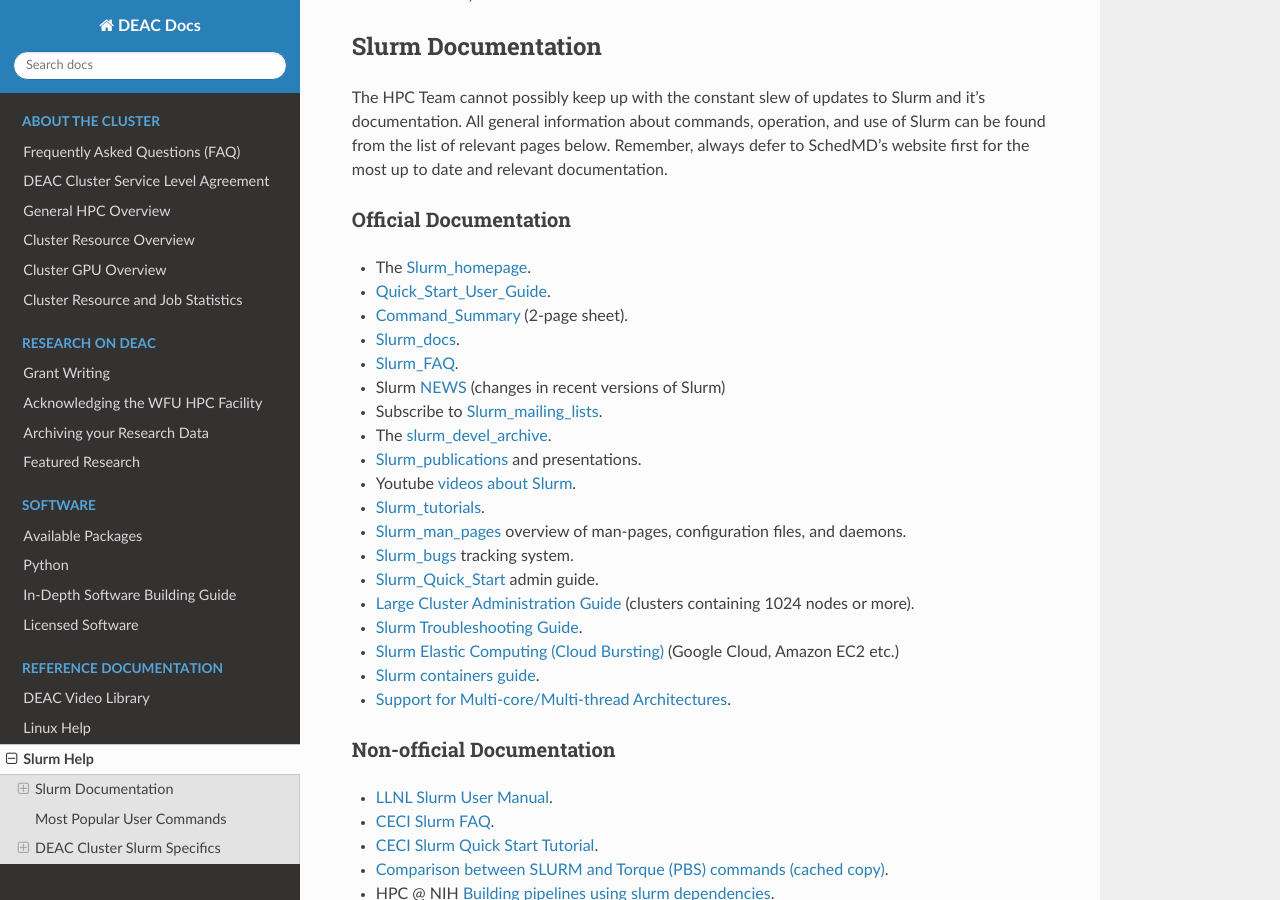
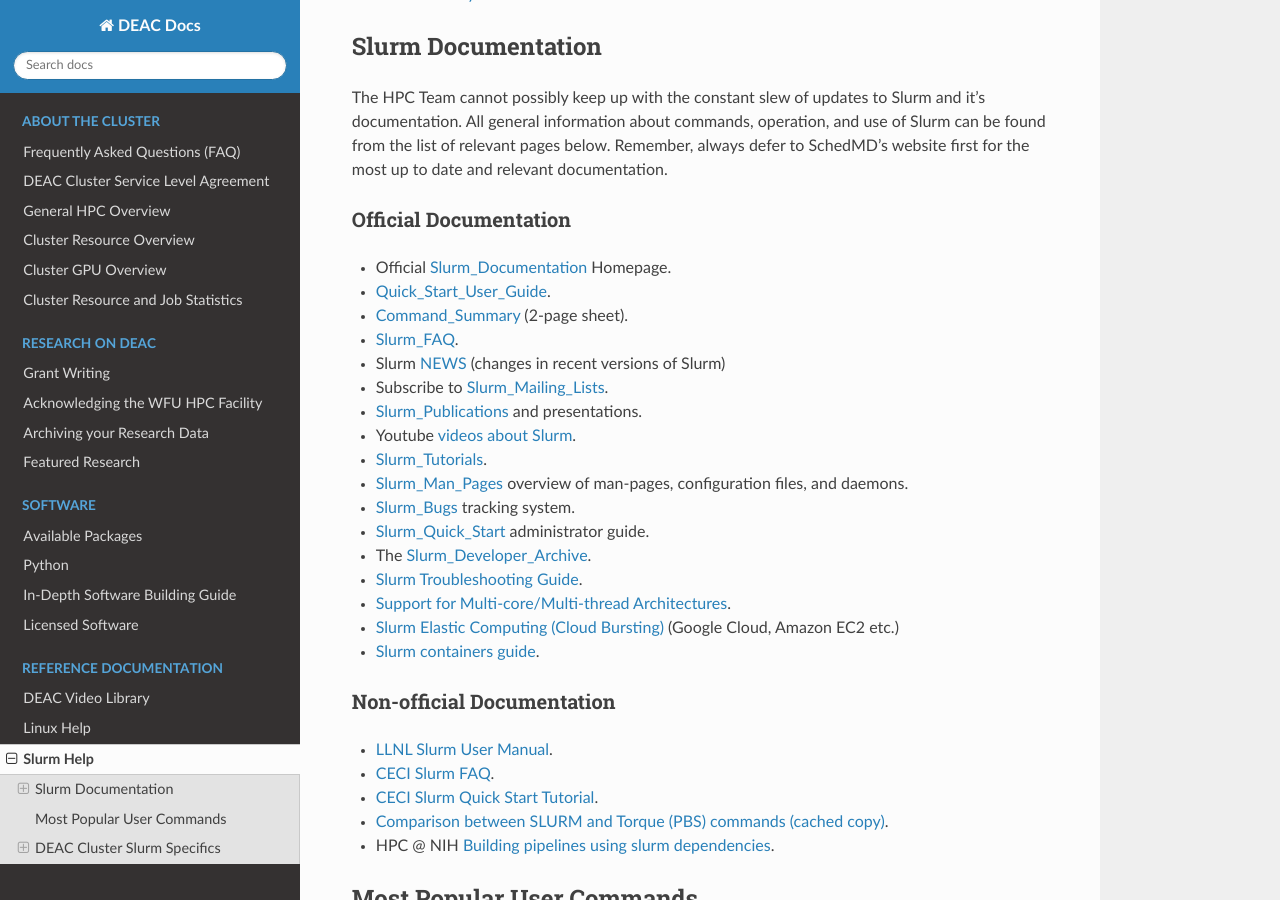
Before and after one commit to WFU-HPC/deac-docs, a Sphinx documentation site: the page built from source/reference-slurm.rst, in a window 1280 px wide and 900 px high, scrolled down 454 px. Built offline with Sphinx 7.4.7 and the Read the Docs theme 3.1.0, drawn with Linux system fonts in a browser that asks for light colours.

Commit message:
Updating wiki

```diff
--- a/source/reference-slurm.rst
+++ b/source/reference-slurm.rst
@@ -17,25 +17,23 @@ The HPC Team cannot possibly keep up with the constant slew of updates to Slurm
 
 Official Documentation
 ----------------------
-* The Slurm_homepage_.
+* Official Slurm_Documentation_ Homepage.
 * Quick_Start_User_Guide_.
 * Command_Summary_ (2-page sheet).
-* Slurm_docs_.
 * Slurm_FAQ_.
 * Slurm NEWS_ (changes in recent versions of Slurm)
-* Subscribe to Slurm_mailing_lists_.
-* The slurm_devel_archive_.
-* Slurm_publications_ and presentations.
+* Subscribe to Slurm_Mailing_Lists_.
+* Slurm_Publications_ and presentations.
 * Youtube `videos about Slurm <https://www.youtube.com/c/SchedMDSlurm/videos>`_.
-* Slurm_tutorials_.
-* Slurm_man_pages_ overview of man-pages, configuration files, and daemons.
-* Slurm_bugs_ tracking system.
-* Slurm_Quick_Start_ admin guide.
-* `Large Cluster Administration Guide <https://slurm.schedmd.com/big_sys.html>`_ (clusters containing 1024 nodes or more).
+* Slurm_Tutorials_.
+* Slurm_Man_Pages_ overview of man-pages, configuration files, and daemons.
+* Slurm_Bugs_ tracking system.
+* Slurm_Quick_Start_ administrator guide.
+* The Slurm_Developer_Archive_.
 * `Slurm Troubleshooting Guide <https://slurm.schedmd.com/troubleshoot.html>`_.
+* `Support for Multi-core/Multi-thread Architectures <https://slurm.schedmd.com/mc_support.html>`_.
 * `Slurm Elastic Computing (Cloud Bursting) <https://slurm.schedmd.com/elastic_computing.html>`_ (Google Cloud, Amazon EC2 etc.)
 * `Slurm containers guide <https://slurm.schedmd.com/containers.html>`_.
-* `Support for Multi-core/Multi-thread Architectures <https://slurm.schedmd.com/mc_support.html>`_.
 
 Non-official Documentation
 --------------------------
@@ -47,23 +45,23 @@ Non-official Documentation
 
 .. _Slurm_Quick_Start: https://slurm.schedmd.com/quickstart_admin.html
 .. _Quick_Start_User_Guide: https://slurm.schedmd.com/quickstart.html
-.. _Slurm_homepage: https://www.schedmd.com/
 .. _SchedMD: https://www.schedmd.com/
-.. _Slurm_docs: https://slurm.schedmd.com/
+.. _Slurm_Documentation: https://slurm.schedmd.com/
 .. _Command_Summary: https://slurm.schedmd.com/pdfs/summary.pdf
 .. _Slurm_FAQ: https://slurm.schedmd.com/faq.html
-.. _Slurm_download: https://slurm.schedmd.com/download.html
-.. _Slurm_mailing_lists: https://lists.schedmd.com/mailman3/postorius/lists/
-.. _slurm_devel_archive: https://groups.google.com/forum/#!forum/slurm-devel
-.. _Slurm_publications: https://slurm.schedmd.com/publications.html
-.. _Slurm_tutorials: https://slurm.schedmd.com/tutorials.html
-.. _Slurm_bugs: https://bugs.schedmd.com
-.. _Slurm_man_pages: https://slurm.schedmd.com/man_index.html
+.. _Slurm_Download: https://slurm.schedmd.com/download.html
+.. _Slurm_Mailing_Lists: https://lists.schedmd.com/mailman3/postorius/lists/
+.. _Slurm_Developer_Archive: https://groups.google.com/forum/#!forum/slurm-devel
+.. _Slurm_Publications: https://slurm.schedmd.com/publications.html
+.. _Slurm_Tutorials: https://slurm.schedmd.com/tutorials.html
+.. _Slurm_Bugs: https://bugs.schedmd.com
+.. _Slurm_Man_Pages: https://slurm.schedmd.com/man_index.html
 .. _NEWS: https://github.com/SchedMD/slurm/blob/master/NEWS
 .. _Slurm_git_repo: https://github.com/SchedMD/slurm
 .. _Slurm_git_commits: https://github.com/SchedMD/slurm/commits/
-.. _Slurm_constraints: https://slurm.schedmd.com/sbatch.html#OPT_constraint
-.. _Slurm_accounts: https://slurm.schedmd.com/sbatch.html#OPT_account
+.. _Slurm_Constraints: https://slurm.schedmd.com/sbatch.html#OPT_constraint
+.. _Slurm_Accounts: https://slurm.schedmd.com/sbatch.html#OPT_account
+.. _Slurm_Large_Clusters: https://slurm.schedmd.com/big_sys.html
 
 
 
```
